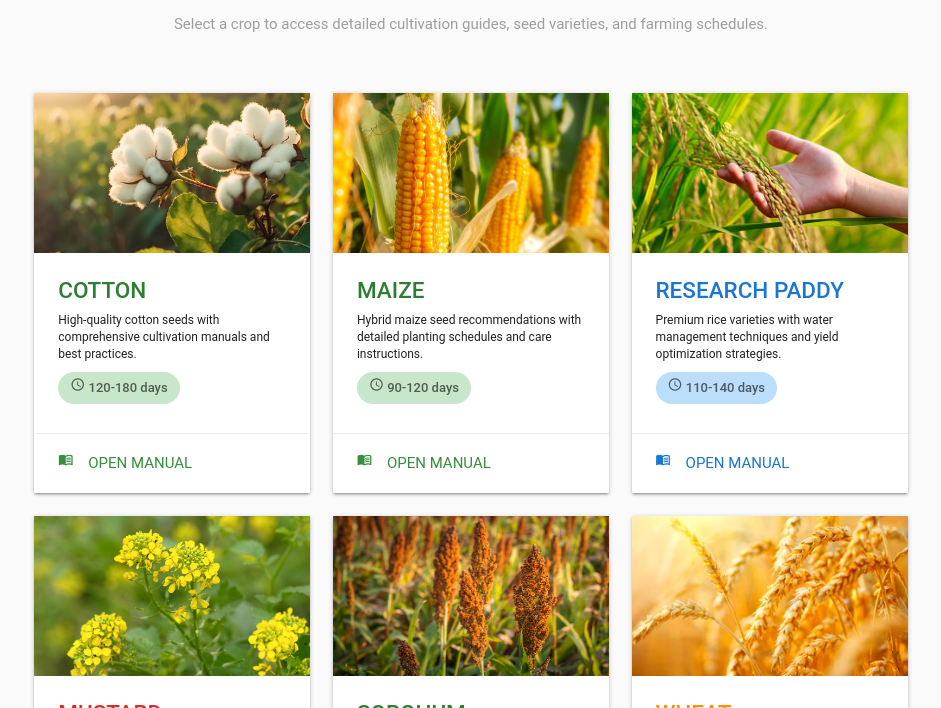
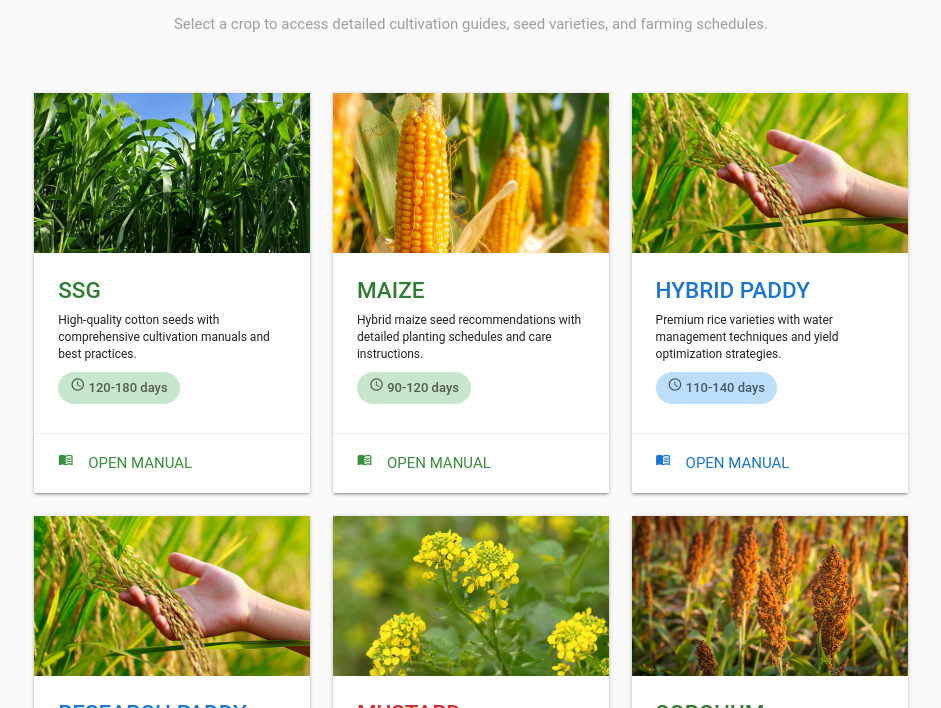
Before and after one commit to clearbiz/Invicta, a plain HTML site: page index.html in a window 1280 px wide. Shown: the part 555-1263 px from the top of the page, without its empty margins (169-1110 px from the left). Drawn offline with nearby package versions, Linux system fonts and the light colour scheme.

Commit message:
Added SSG screen

```diff
--- a/index.html
+++ b/index.html
@@ -53,11 +53,11 @@
 			<div class="col s12 m6 l4">
 				<div class="card hoverable">
 					<div class="card-image crop-image">
-						<img src="/assets/cottonCrop.jpg" alt="Cotton Crop"
+						<img src="/assets/ssg.jpg" alt="Cotton Crop"
 							style="height: 250px; width: 100%; object-fit: cover;">
 					</div>
 					<div class="card-content">
-						<span class="card-title green-text text-darken-3">COTTON</span>
+						<span class="card-title green-text text-darken-3">SSG</span>
 						<p>High-quality cotton seeds with comprehensive cultivation manuals and best practices.</p>
 						<div class="chip green lighten-4">
 							<i class="material-icons tiny">schedule</i>
@@ -65,7 +65,7 @@
 						</div>
 					</div>
 					<div class="card-action">
-						<a href="/pop/cotton/" class="green-text text-darken-2">
+						<a href="/pop/ssg/" class="green-text text-darken-2">
 							<i class="material-icons left tiny">menu_book</i>Open Manual
 						</a>
 					</div>
@@ -88,6 +88,28 @@
 					</div>
 					<div class="card-action">
 						<a href="/pop/maize" class="green-text text-darken-2">
+							<i class="material-icons left tiny">menu_book</i>Open Manual
+						</a>
+					</div>
+				</div>
+			</div>
+						<div class="col s12 m6 l4">
+				<div class="card hoverable">
+					<div class="card-image crop-image">
+						<img src="/assets/paddyCrop.jpg" alt="Research Paddy Crop"
+							style="height: 200px; width: 100%; object-fit: cover;">
+					</div>
+					<div class="card-content">
+						<span class="card-title blue-text text-darken-2">HYBRID PADDY</span>
+						<p>Premium rice varieties with water management techniques and yield optimization strategies.
+						</p>
+						<div class="chip blue lighten-4">
+							<i class="material-icons tiny">schedule</i>
+							110-140 days
+						</div>
+					</div>
+					<div class="card-action">
+						<a href="/pop/paddy" class="blue-text text-darken-2">
 							<i class="material-icons left tiny">menu_book</i>Open Manual
 						</a>
 					</div>
```
Also changed, not shown: pop/ssg/index.html (renamed from pop/cotton/index.html, +5 -5 lines), assets/ssg.jpg (added).
